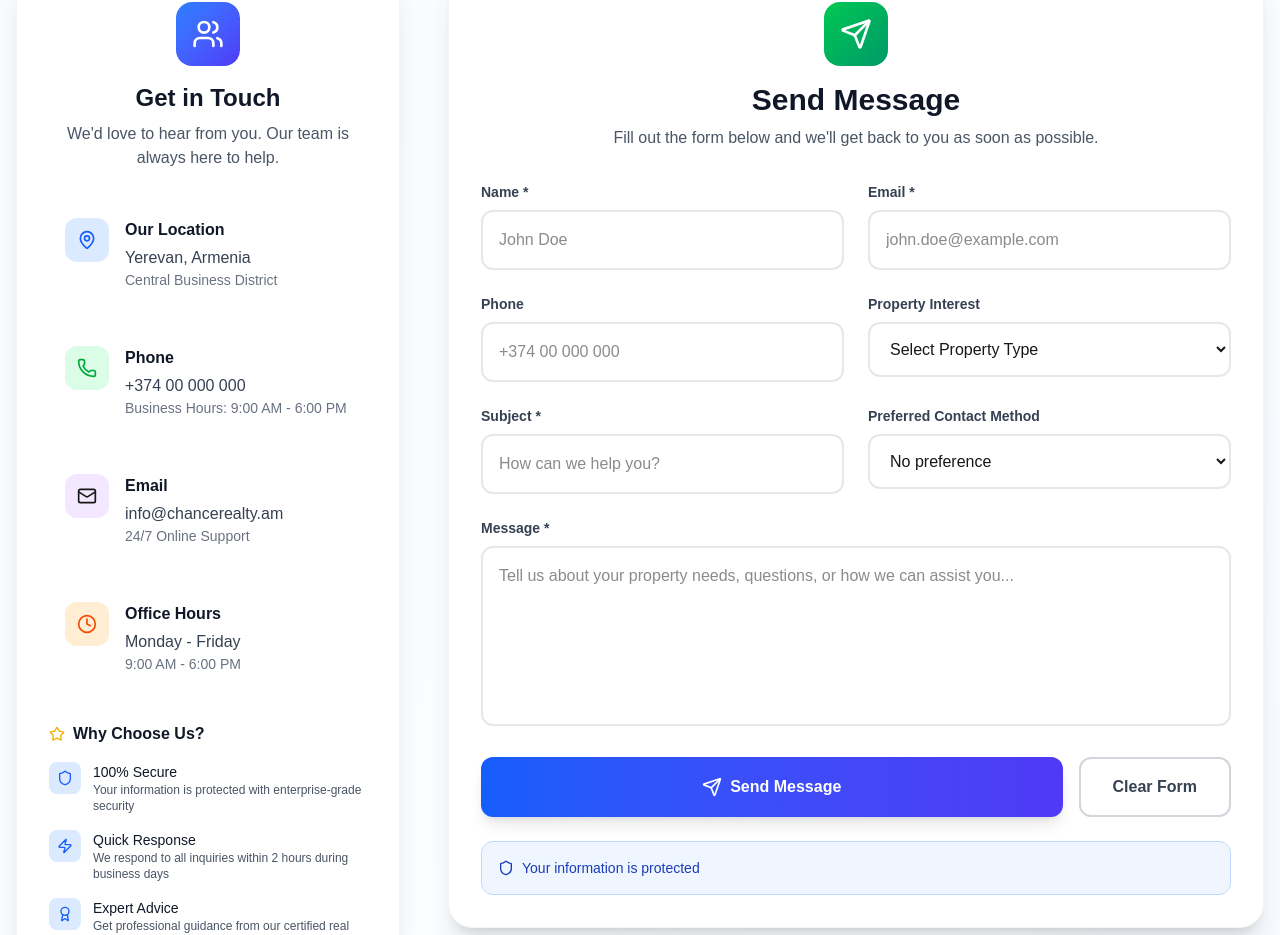
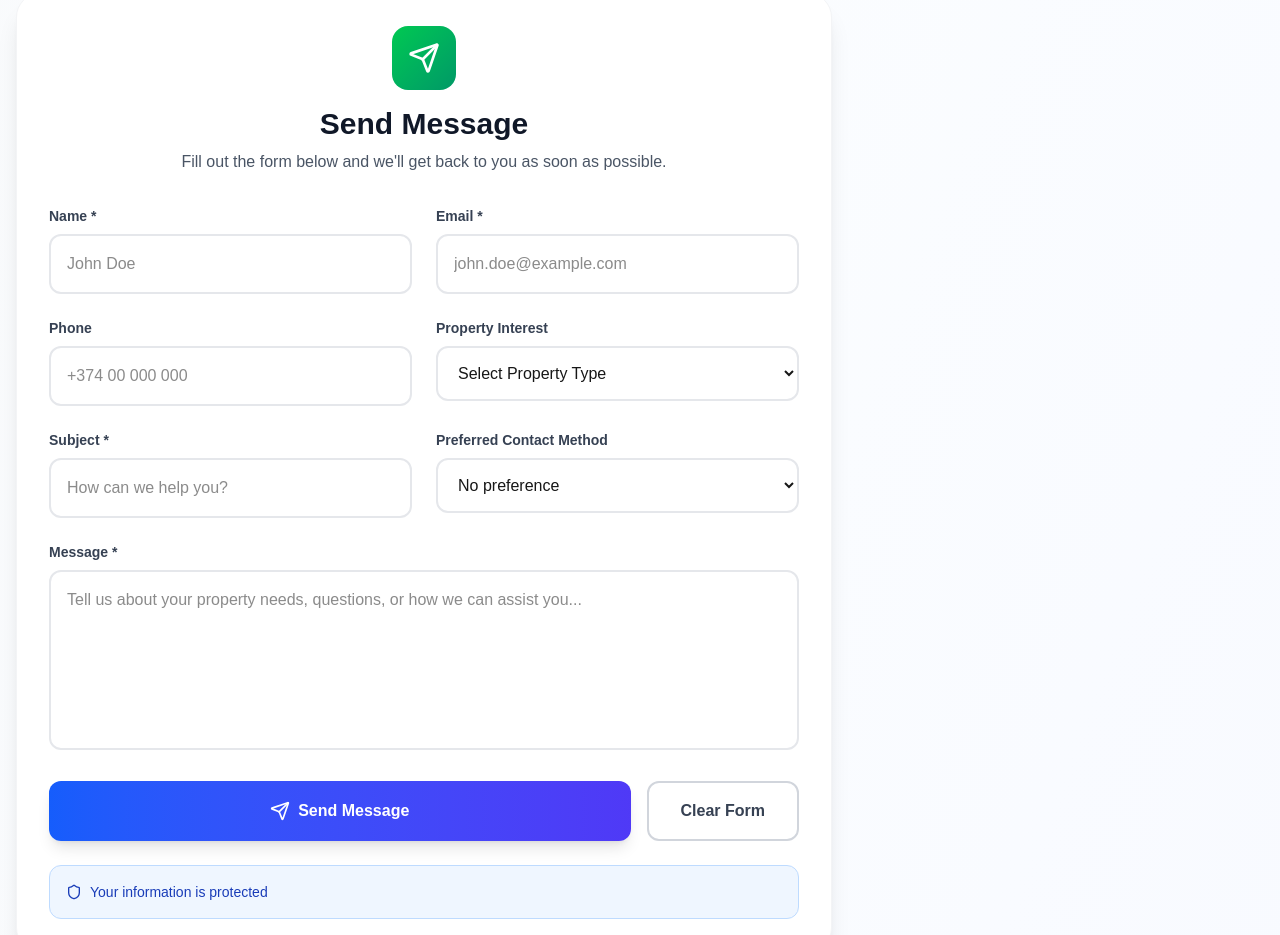
Before and after one commit to ErDev77/realty-app, a Next.js app: page /en/contact in a window 1280 px wide. Shown: the part 974-1909 px from the top of the page. Built offline with nearby package versions, Linux system fonts and the light colour scheme.

Commit message:
contact page changes

```diff
--- a/src/app/[locale]/contact/ContactClient.tsx
+++ b/src/app/[locale]/contact/ContactClient.tsx
@@ -66,24 +66,36 @@ const ContactClient = () => {
 		}
 	}
 
+	const addressContact = {
+		icon: MapPin,
+		text:
+			language === 'hy'
+				? 'Մարգարյան 43, Երևան, Հայաստան'
+				: language === 'ru'
+				? 'Маргарян 43, Ереван, Армения'
+				: 'Margaryan 43, Yerevan, Armenia',
+
+		href: '#',
+	}
+
 	const contactMethods = [
 		{
 			icon: Phone,
 			title: language === 'hy' ? 'Զանգահարել մեզ' : language === 'ru' ? 'Позвонить нам' : 'Call Us',
-			details: '+374 00 000 000',
-			description: language === 'hy' ? 'Երկ-Ուրբ 8:00-ից 17:00-ը' : language === 'ru' ? 'Пн-Пт с 8:00 до 17:00' : 'Mon-Fri from 8am to 5pm',
+			details: '+374 41 194 646',
+			description: language === 'hy' ? 'Երկ-Շաբ 10:00-ից 20:00-ը' : language === 'ru' ? 'Пн-Сб с 10:00 до 20:00' : 'Mon-Sat from 10am to 8pm',
 			color: 'blue',
 			gradient: 'from-blue-500 to-blue-600',
-			action: 'tel:+37400000000',
+			action: 'tel:+37441194646',
 		},
 		{
 			icon: Mail,
 			title: language === 'hy' ? 'Էլ. նամակ ուղարկել' : language === 'ru' ? 'Написать нам' : 'Email Us',
-			details: 'info@chancerealty.am',
+			details: 'chancerealty4646@gmail.com',
 			description: language === 'hy' ? 'Օնլայն աջակցություն' : language === 'ru' ? 'Онлайн поддержка' : 'Online support',
 			color: 'green',
 			gradient: 'from-green-500 to-emerald-600',
-			action: 'mailto:info@chancerealty.am',
+			action: 'mailto:chancerealty4646@gmail.com',
 		},
 		{
 			icon: MessageCircle,
@@ -97,13 +109,16 @@ const ContactClient = () => {
 		{
 			icon: MapPin,
 			title: language === 'hy' ? 'Այցելել մեզ' : language === 'ru' ? 'Посетить нас' : 'Visit Us',
-			details: language === 'hy' ? 'Երևան, Հայաստան' : language === 'ru' ? 'Ереван, Армения' : 'Yerevan, Armenia',
+			details: addressContact.text,
 			description: language === 'hy' ? 'Եկեք ողջունեք մեզ' : language === 'ru' ? 'Приходите поздороваться' : 'Come say hello',
 			color: 'orange',
 			gradient: 'from-orange-500 to-red-500',
 			action: '#',
 		},
 	]
+
+
+
 
 	const features = [
 		{
@@ -277,106 +292,6 @@ const ContactClient = () => {
 			{/* Main Contact Section */}
 			<div className='container mx-auto px-4 py-20'>
 				<div className='grid grid-cols-1 xl:grid-cols-3 gap-12 max-w-7xl mx-auto'>
-					{/* Contact Information */}
-					<div className='xl:col-span-1'>
-						<div className='bg-white rounded-3xl shadow-xl p-8 border border-gray-100 sticky top-8'>
-							<div className='text-center mb-8'>
-								<div className='w-16 h-16 bg-gradient-to-br from-blue-500 to-indigo-600 rounded-2xl flex items-center justify-center mx-auto mb-4'>
-									<Users className='w-8 h-8 text-white' />
-								</div>
-								<h2 className='text-2xl font-bold text-gray-900 mb-2'>
-									{t.getInTouch}
-								</h2>
-								<p className='text-gray-600'>
-									{language === 'hy'
-										? 'Մենք կցանկանայինք լսել ձեզանից: Մեր թիմը միշտ այստեղ է օգնելու:'
-										: language === 'ru'
-										? 'Мы хотели бы услышать от вас. Наша команда всегда здесь, чтобы помочь.'
-										: "We'd love to hear from you. Our team is always here to help."
-									}
-								</p>
-							</div>
-
-							<div className='space-y-6 mb-8'>
-								{[
-									{
-										icon: MapPin,
-										title: t.ourLocation,
-										details: language === 'hy' ? 'Երևան, Հայաստան' : language === 'ru' ? 'Ереван, Армения' : 'Yerevan, Armenia',
-										description: language === 'hy' ? 'Կենտրոնական գործարար թաղամաս' : language === 'ru' ? 'Центральный деловой район' : 'Central Business District',
-										color: 'blue',
-									},
-									{
-										icon: Phone,
-										title: t.phone,
-										details: '+374 00 000 000',
-										description: t.businessHours + ': 9:00 AM - 6:00 PM',
-										color: 'green',
-									},
-									{
-										icon: Mail,
-										title: t.email,
-										details: 'info@chancerealty.am',
-										description: '24/7 ' + (language === 'hy' ? 'Օնլայն աջակցություն' : language === 'ru' ? 'Онлайн поддержка' : 'Online Support'),
-										color: 'purple',
-									},
-									{
-										icon: Clock,
-										title: t.officeHours,
-										details: language === 'hy' ? 'Երկուշաբթի - Ուրբաթ' : language === 'ru' ? 'Понедельник - Пятница' : 'Monday - Friday',
-										description: '9:00 AM - 6:00 PM',
-										color: 'orange',
-									},
-								].map((item, index) => (
-									<div
-										key={index}
-										className='group flex items-start p-4 hover:bg-gray-50 rounded-xl transition-colors'
-									>
-										<div
-											className={`p-3 bg-${item.color}-100 rounded-xl mr-4 group-hover:scale-110 transition-transform duration-200`}
-										>
-											<item.icon className={`h-5 w-5 text-${item.color}-600`} />
-										</div>
-										<div className='flex-1'>
-											<h3 className='font-semibold text-gray-900 mb-1'>
-												{item.title}
-											</h3>
-											<p className='text-gray-700 font-medium'>
-												{item.details}
-											</p>
-											<p className='text-gray-500 text-sm'>
-												{item.description}
-											</p>
-										</div>
-									</div>
-								))}
-							</div>
-
-							{/* Features */}
-							<div className='space-y-4'>
-								<h3 className='font-semibold text-gray-900 mb-4 flex items-center'>
-									<Star className='w-4 h-4 mr-2 text-yellow-500' />
-									{t.whyChooseUs}
-								</h3>
-								{features.map((feature, index) => (
-									<div key={index} className='flex items-start space-x-3'>
-										<div className='p-2 bg-blue-100 rounded-lg'>
-											<feature.icon className='w-4 h-4 text-blue-600' />
-										</div>
-										<div>
-											<h4 className='font-medium text-gray-900 text-sm'>
-												{feature.title}
-											</h4>
-											<p className='text-gray-600 text-xs'>
-												{feature.description}
-											</p>
-										</div>
-									</div>
-								))}
-							</div>
-						</div>
-					</div>
-
 					{/* Contact Form */}
 					<div className='xl:col-span-2'>
 						<div className='bg-white rounded-3xl shadow-xl p-8 border border-gray-100'>
```
